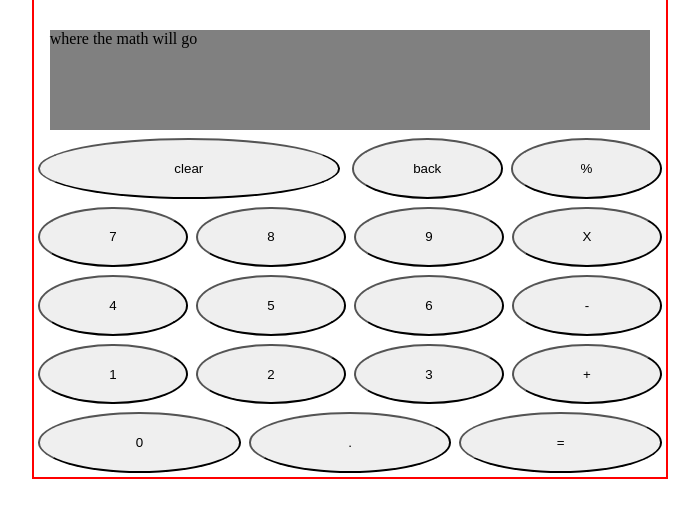
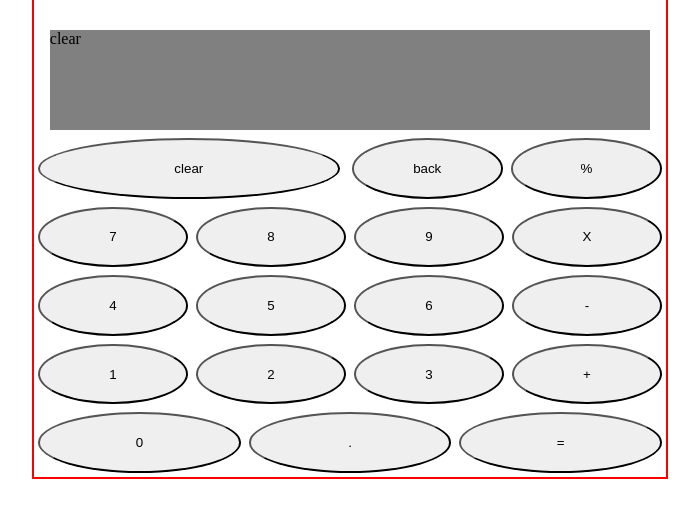
Before and after one commit to samPeterson99/samsCalculator, a plain HTML site: page index.html in a window 1280 px wide. Both pictures are taken after a click on the button "clear". Shown: the part 133-650 px from the top of the page, without its empty margins (290-989 px from the left). Drawn offline with Linux system fonts and the light colour scheme.

Commit message:
connect buttons to display

```diff
--- a/index.html
+++ b/index.html
@@ -12,7 +12,7 @@
     <div class="headerSpace"></div>
     <div class="calc">
         <h3 class="title">Sam's Calculator</h3>
-        <p class="display">where the math will go</p>
+        <p class="display"></p>
         <div class="row">
             <button id="clear">clear</button>
             <button id="back">back</button>
--- a/script.js
+++ b/script.js
@@ -1,11 +1,21 @@
+const display = document.querySelector('.display');
+display.classList.add('.display')
+const entries = []
+
 const buttons = document.querySelectorAll('button');
 buttons.forEach((buttons) => {
 
     buttons.addEventListener ('click', () =>{
-        console.log(buttons.id);
+        entries.push(buttons.id)
+        let headsUp = entries[entries.length -1]
+        console.log(headsUp)
+        display.textContent = `${headsUp}`
     })
 })
 
+
+//make button log to display, one at a Time
+//make buttons stack unless function hit
 
 
 function add(a, b) {
```
